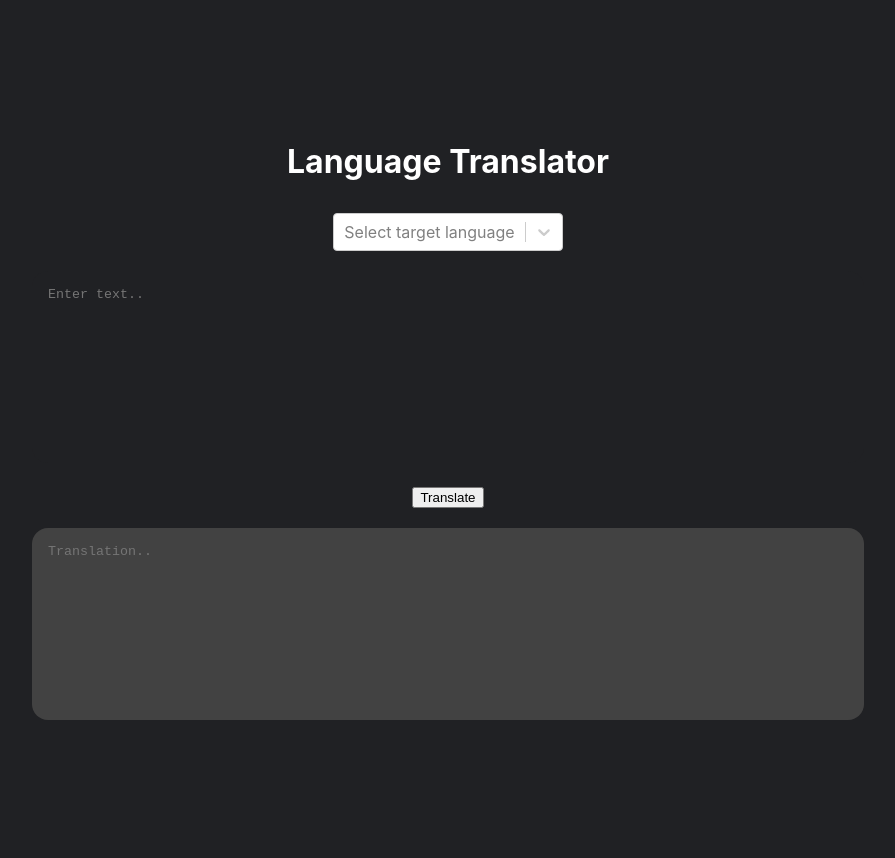
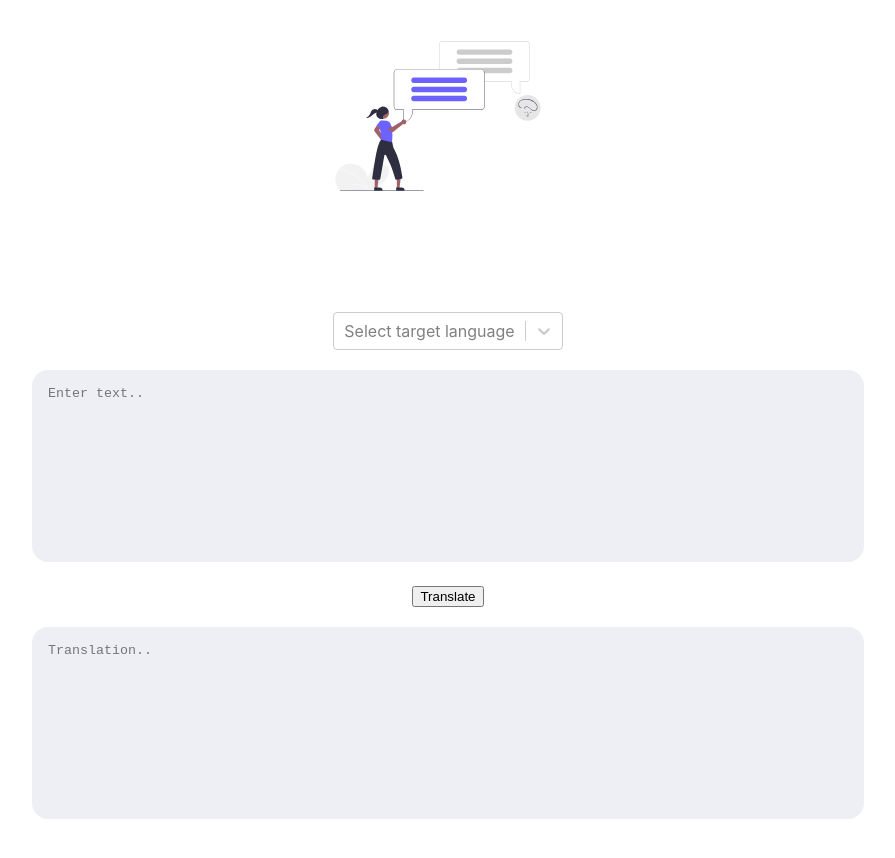
Before and after one commit to Priyalakshmi74/language-translator, a React (Create React App) app: page / in a window 1280 px wide. Shown: the top 858 px of the page, without its empty margins (192-1087 px from the left). Built offline with nearby package versions, Linux system fonts and the light colour scheme; no server answers.

Commit message:
Priyalakshmi: Add css

```diff
--- a/src/components/MyTranslator.js
+++ b/src/components/MyTranslator.js
@@ -1,6 +1,7 @@
 import React, { useState } from "react";
 import Select from "react-select";
 import gptCall from "../client/gpt";
+import { ReactComponent as ReactLogo } from "./undraw_chat_re_re1u.svg";
 
 const options = [
   { value: "af", label: "Afrikaans" },
@@ -93,7 +94,6 @@ function MyTranslator() {
     <div
       className="App"
       style={{
-        backgroundColor: "#202124",
         minHeight: "100vh",
         display: "flex",
         flexDirection: "column",
@@ -102,11 +102,20 @@ function MyTranslator() {
         padding: "2rem",
       }}
     >
+      <div
+        style={{
+          marginBottom: "3rem",
+          display: "flex",
+          alignItems: "center",
+          justifyContent: "center",
+          marginRight: "20PX",
+        }}
+      >
+        <ReactLogo />
+      </div>
       <h1 style={{ color: "#fff", marginBottom: "2rem", marginTop: "2px" }}>
         Language Translator
       </h1>
-      {/* <div style={{ marginLeft: "70px", marginTop: "30px" }}> */}
-
       <Select
         placeholder="Select target language"
         options={options}
@@ -122,10 +131,9 @@ function MyTranslator() {
           value={inputText}
           onChange={handleInputChange}
           style={{
-    backgroundColor: "#202124",
-    color: "#fff",
+            backgroundColor: "#edeff5",
+            color: "#000",
             width: "100%",
-    cursor: "pointer",
             marginRight: "1rem",
             marginLeft: "1rem",
             padding: "1rem",
@@ -134,7 +142,7 @@ function MyTranslator() {
             outline: "none",
             resize: "none",
             height: "10rem",
-    width: "50rem"
+            width: "50rem",
           }}
         >
           {inputText && (
@@ -142,13 +150,13 @@ function MyTranslator() {
               style={{
                 position: "absolute",
                 top: "0",
-        right: "18px",
+                // right: "18px",
                 cursor: "pointer",
                 border: "none",
                 background: "transparent",
-        color: "white",
-        fontSize: "30px",
-        zIndex: "10" // Increase the z-index value to make sure it appears on top
+                color: "black",
+                fontSize: "300px",
+                zIndex: "1", // Increase the z-index value to make sure it appears on top
               }}
               onClick={() => setInputText("")}
             >
@@ -156,7 +164,6 @@ function MyTranslator() {
             </button>
           )}
         </textarea>
-
       </div>
       <br />
       <button onClick={handleTranslate}>Translate</button>
@@ -168,8 +175,8 @@ function MyTranslator() {
           cols="50"
           value={outputText}
           style={{
-            backgroundColor: "#424242",
-            color: "#fff",
+            backgroundColor: "#edeff5",
+            color: "#000",
             width: "100%",
             marginLeft: "1rem",
             marginRight: "1rem",
@@ -180,7 +187,6 @@ function MyTranslator() {
             resize: "none",
             height: "10rem",
             width: "50rem",
-
           }}
           readOnly
         />
@@ -193,7 +199,7 @@ function MyTranslator() {
               cursor: "pointer",
               border: "none",
               background: "transparent",
-              color: "white",
+              color: "black",
               fontSize: "30px",
               zIndex: "1",
             }}
@@ -208,5 +214,3 @@ function MyTranslator() {
 }
 
 export default MyTranslator;
-
-// last worked on cross,further need to chnage the cross Symbol
```
Also changed, not shown: src/components/undraw_chat_re_re1u.svg (added). Lines whose indentation alone changed are shown as unchanged.
